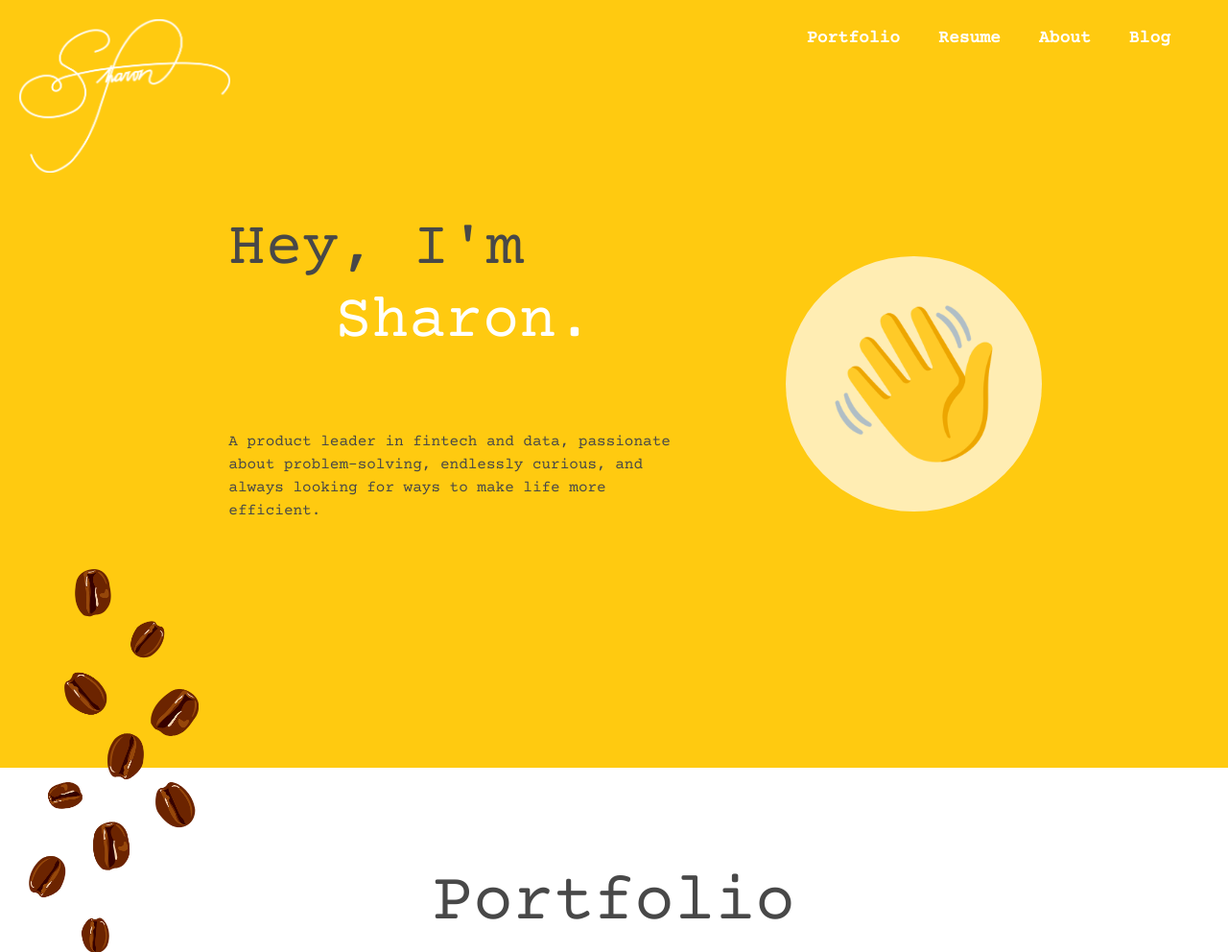
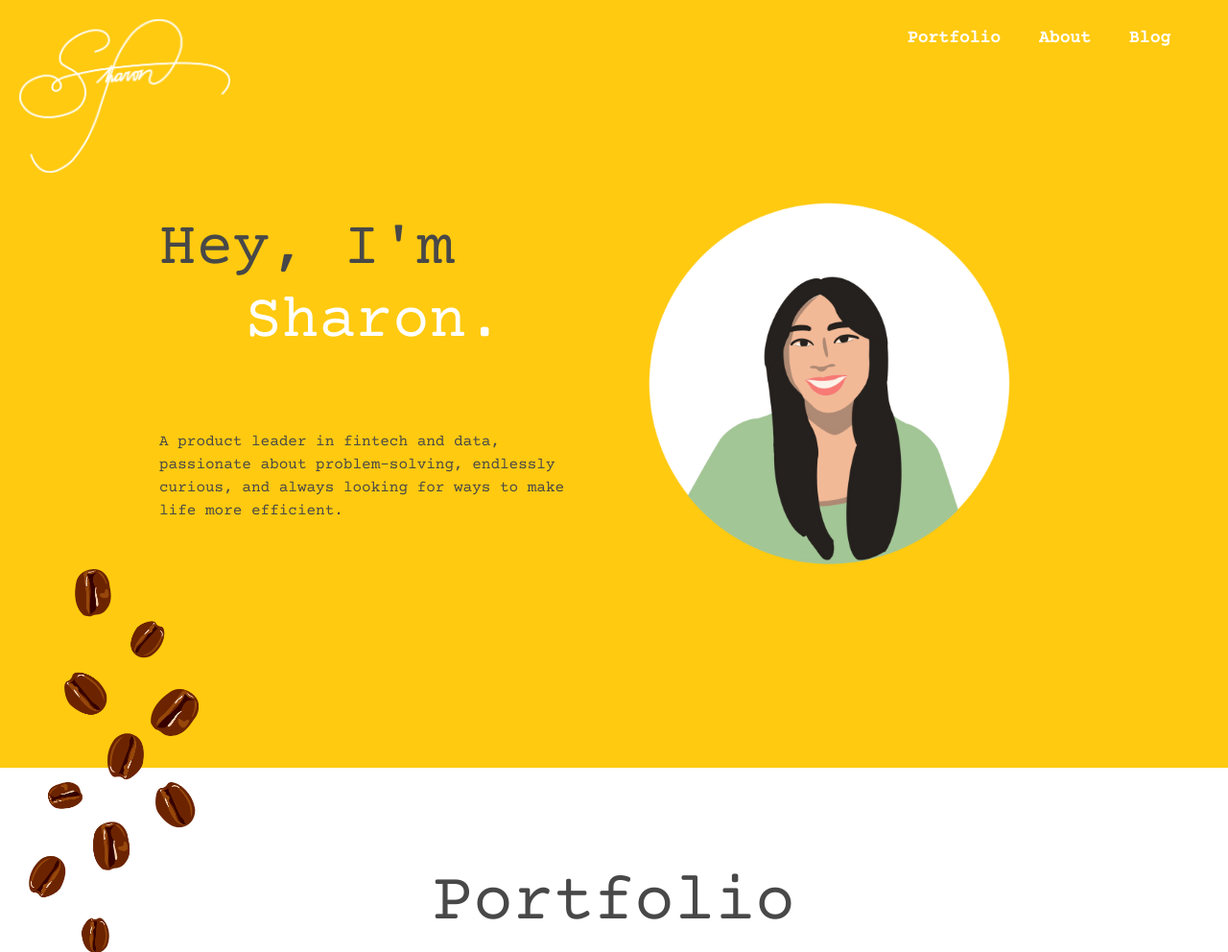
Before and after one commit to sye283/portfolio, a PHP site: page /index.html in a window 1280 px wide. Shown: the top 992 px of the page at 96% size. Run offline with PHP 8.4, Linux system fonts and the light colour scheme; some libraries are stand-ins or nearby versions; some web fonts are replaced.

Commit message:
remove resume, added portrait illustration to home page

```diff
--- a/bridgetravel.html
+++ b/bridgetravel.html
@@ -37,8 +37,6 @@
         </button>
         <div class="navbar-collapse collapse w-100 justify-content-end collapseclass" id="navbarNav" style="padding-right:2rem; padding-left: 2rem;padding-top:1rem;background: white;">
           <a href = "./index.html" class = "nav-item nav-link"><h3 class = "nav nav_black" style="justify-content: center;"> <span class="underline--magical"> Portfolio </span> </h3></a>
-          <div class="dropdown-divider"></div>
-          <a href = "./resume.html" class = "nav-item nav-link"><h3 class = "nav nav_black" style="justify-content: center;"> <span class="underline--magical"> Resume </span> </h3></a>
           <div class="dropdown-divider"></div>
           <a href = "./about.html" class = "nav-item nav-link"><h3 class = "nav nav_black" style="justify-content: center;"> <span class="underline--magical"> About </span> </h3></a>
           <div class="dropdown-divider"></div>
--- a/index.html
+++ b/index.html
@@ -38,8 +38,6 @@
         <div class="navbar-collapse collapse w-100 justify-content-end collapseclass" id="navbarNav" style="padding-right:2rem; padding-left: 2rem; padding-top:1rem;background: #FFCA10; text-align: right;">
           <a href = "./index.html" class = "nav-item nav-link"><h3 class = "nav" style="justify-content: center;"> <span class="underline--magical"> Portfolio </span> </h3></a>
           <div class="dropdown-divider"></div>
-          <a href = "./resume.html" class = "nav-item nav-link"><h3 class = "nav" style="justify-content: center;"> <span class="underline--magical"> Resume </span> </h3></a>
-          <div class="dropdown-divider"></div>
           <a href = "./about.html" class = "nav-item nav-link"><h3 class = "nav" style="justify-content: center;"> <span class="underline--magical"> About </span> </h3></a>
           <div class="dropdown-divider"></div>
           <!-- <a href = "./blog.html" class = "nav-item nav-link active"><h3 class = "nav" style="justify-content: center;"> <span class="underline--magical"> Blog </span> </h3></a> -->
@@ -49,13 +47,11 @@
       </nav>
 
       <div class="container-fluid landing">
-
-        <div class="row landingrow">
-          <div class="col-lg-2 col-xs-12"></div>
-          <div class="col-lg-4 col-xs-12 section_pic landingbefore">
-            <img src="./images/hello2.png" alt="hello" class = "landingimage">
+        <div class="landingrow">
+          <div class="section_pic landingbefore">
+            <img src="./images/portrait-illustration.png" alt="portrait" class = "landingimage">
           </div>
-          <div class="col-lg-5 col-xs-12 resumewords">
+          <div class="resumewords">
             <h1 class = "landingtitle">Hey, I'm</h1>
 
             <div class = "changers">
@@ -71,8 +67,8 @@
               <br><br>
             </h1>
           </div>
-          <div class="col-lg-4 col-xs-12 section_pic landingafter">
-            <img src="./images/hello2.png" alt="hello" class = "landingimage">
+          <div class="section_pic landingafter">
+            <img src="./images/portrait-illustration.png" alt="portrait" class = "landingimage">
           </div>
         </div>
       </div>
--- a/kleankart.html
+++ b/kleankart.html
@@ -37,8 +37,6 @@
         </button>
         <div class="navbar-collapse collapse w-100 justify-content-end collapseclass" id="navbarNav" style="padding-right:2rem; padding-left: 2rem;padding-top:1rem;background: white;">
           <a href = "./index.html" class = "nav-item nav-link"><h3 class = "nav nav_black" style="justify-content: center;"> <span class="underline--magical"> Portfolio </span> </h3></a>
-          <div class="dropdown-divider"></div>
-          <a href = "./resume.html" class = "nav-item nav-link"><h3 class = "nav nav_black" style="justify-content: center;"> <span class="underline--magical"> Resume </span> </h3></a>
           <div class="dropdown-divider"></div>
           <a href = "./about.html" class = "nav-item nav-link"><h3 class = "nav nav_black" style="justify-content: center;"> <span class="underline--magical"> About </span> </h3></a>
           <div class="dropdown-divider"></div>
--- a/style.css
+++ b/style.css
@@ -23,6 +23,7 @@ body, html {
   }
   .section_pic {
     align-items: center !important;
+    padding-bottom: 50px;
   }
   .aboutme {
     margin: 5rem 25% 0 25%;
@@ -30,6 +31,9 @@ body, html {
   .resumewords {
     text-align: center;
     margin: 0 25% 0 25%;
+  }
+  .landingrow {
+    flex-direction: column !important;
   }
   .landingafter {
     display: none !important;
@@ -48,7 +52,11 @@ body, html {
   .section_pic {
     align-items: center !important;
     margin: 0 !important;
+    padding-bottom: 50px;
     /* display: none !important; */
+  }
+  .landingrow {
+    flex-direction: column !important;
   }
   .landingafter {
     display: none !important;
@@ -63,6 +71,7 @@ body, html {
   .resumewords {
     text-align: center;
     margin: 0 5% 0 5%;
+    max-width: 100%;
   }
   .landingtitle {
     font-size: 3rem !important;
@@ -124,9 +133,10 @@ p {
 
 .landingrow {
   display: flex;
+  flex-direction: row;
+  justify-content: center;
   align-items: center;
   flex-grow: 1;
-  max-width: 100%;
   width: 100% !important;
   align-items: center !important;
   margin: 0 !important
@@ -142,6 +152,9 @@ p {
   color: #484848;
   margin-top: 7rem;
   line-height: 1.2rem;
+}
+.resumewords {
+  max-width: 35vw;
 }
 
 .nav {
@@ -539,8 +552,8 @@ p {
   align-items: flex-end;
   flex-direction: column;
   text-align: right;
-  max-width: 100%;
-  max-height: 100%;
+  max-width: 500px;
+  max-height: 500px;
 }
 .section_pic_bear {
   display: flex;
```
Also changed, not shown: about.html (+1 -14 lines), productivity.html (+17 -10 lines), images/portrait-illustration.png (added).
